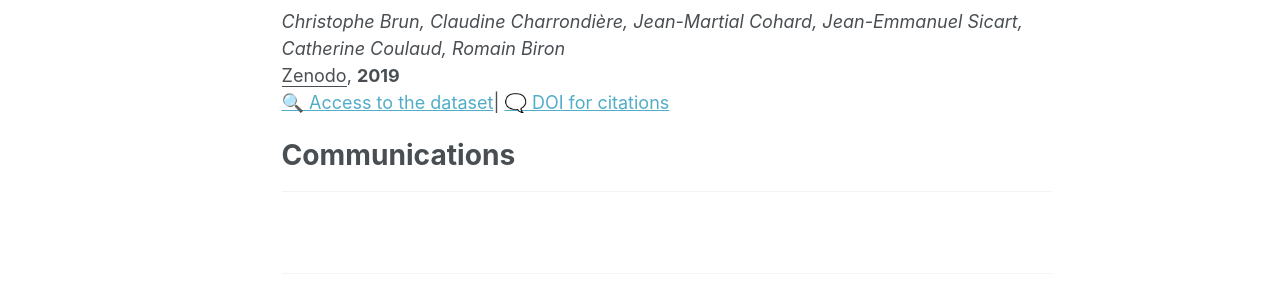
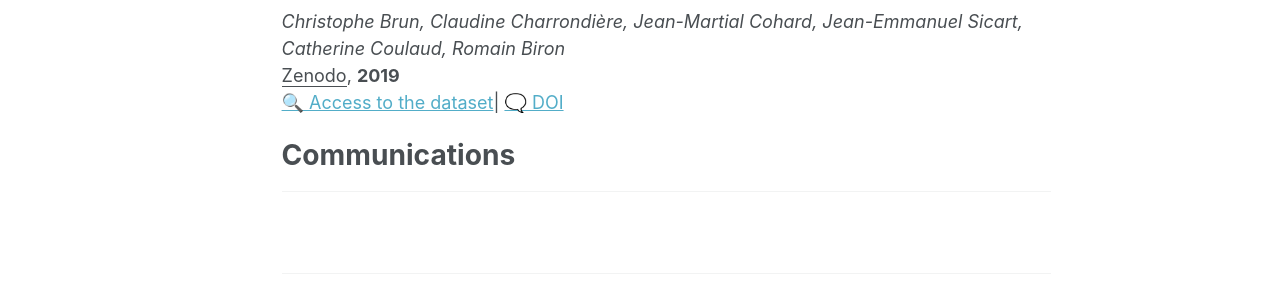
Before and after one commit to ClaudineCharrondiere/claudinecharrondiere.github.io, a Jekyll site: the page built from _publications/Publis.md, in a window 1280 px wide. Shown: the part 1712-1997 px from the top of the page. Built offline with Jekyll 4.4.1, drawn with Linux system fonts in a browser that asks for light colours; formulas are drawn with MathJax 3.

Commit message:
mise a jour

```diff
--- a/_publications/Publis.md
+++ b/_publications/Publis.md
@@ -173,13 +173,7 @@
 ### 1. Data from the field experiment on katabatic winds on a steep slope (Grand Colon, French Alps)
 *Christophe Brun, Claudine Charrondière, Jean-Martial Cohard, Jean-Emmanuel Sicart, Catherine Coulaud, Romain Biron*
 <ins>Zenodo</ins>, **2019**
-[🔍 Access to the dataset](https://zenodo.org/records/6546702)| <a href="#" onclick="showBibTeX(event, 'bib_data')">🗨️ DOI for citations</a>
-
-<div id="bib_data" style="display:none; position:fixed; top:20%; left:30%; width:40%; padding:20px; background:white; border:1px solid black; box-shadow: 2px 2px 10px rgba(0,0,0,0.5);">
-  <strong>BibTeX Citation:</strong>
-  <pre>10.5281/zenodo.6546702</pre>
-  <button onclick="closePopup('bib_data')">Close</button>
-</div>
+[🔍 Access to the dataset](https://zenodo.org/records/6546702)| [🗨️ DOI](https://doi.org/10.5281/zenodo.6546702)
 
 # Communications
 
```
